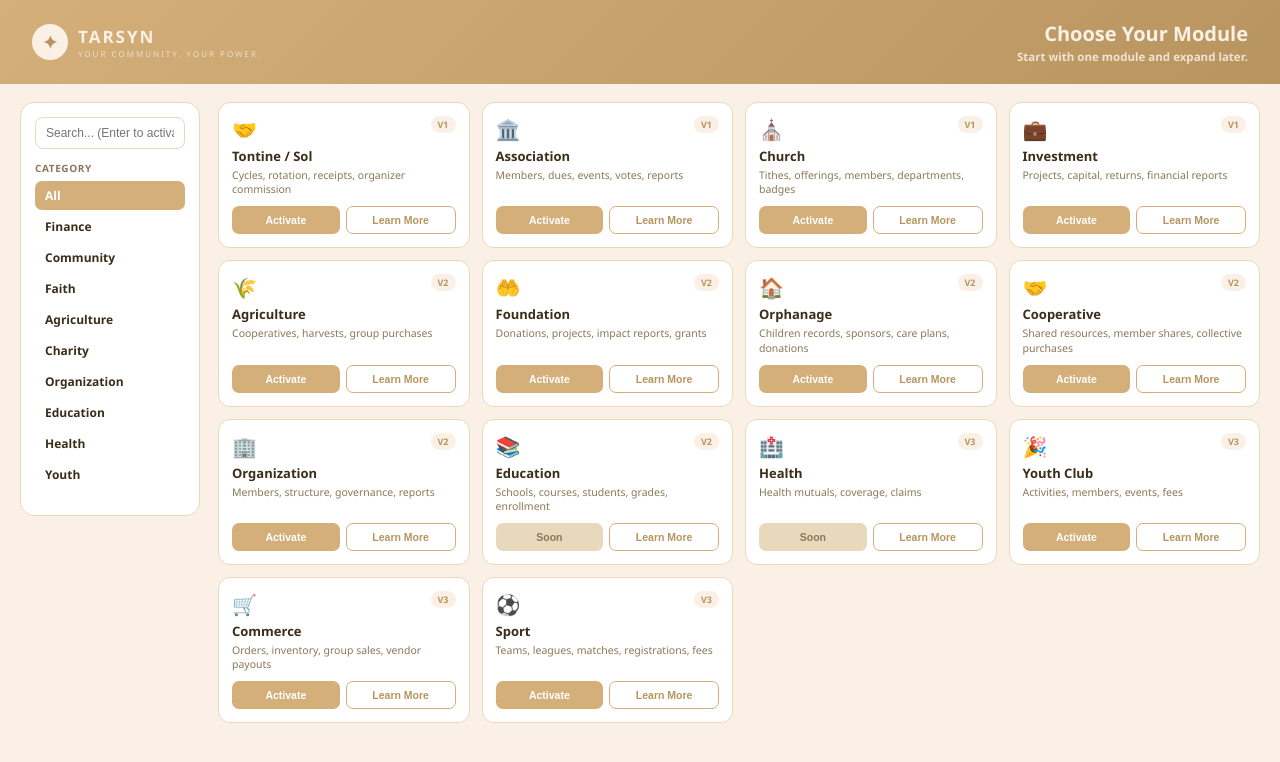
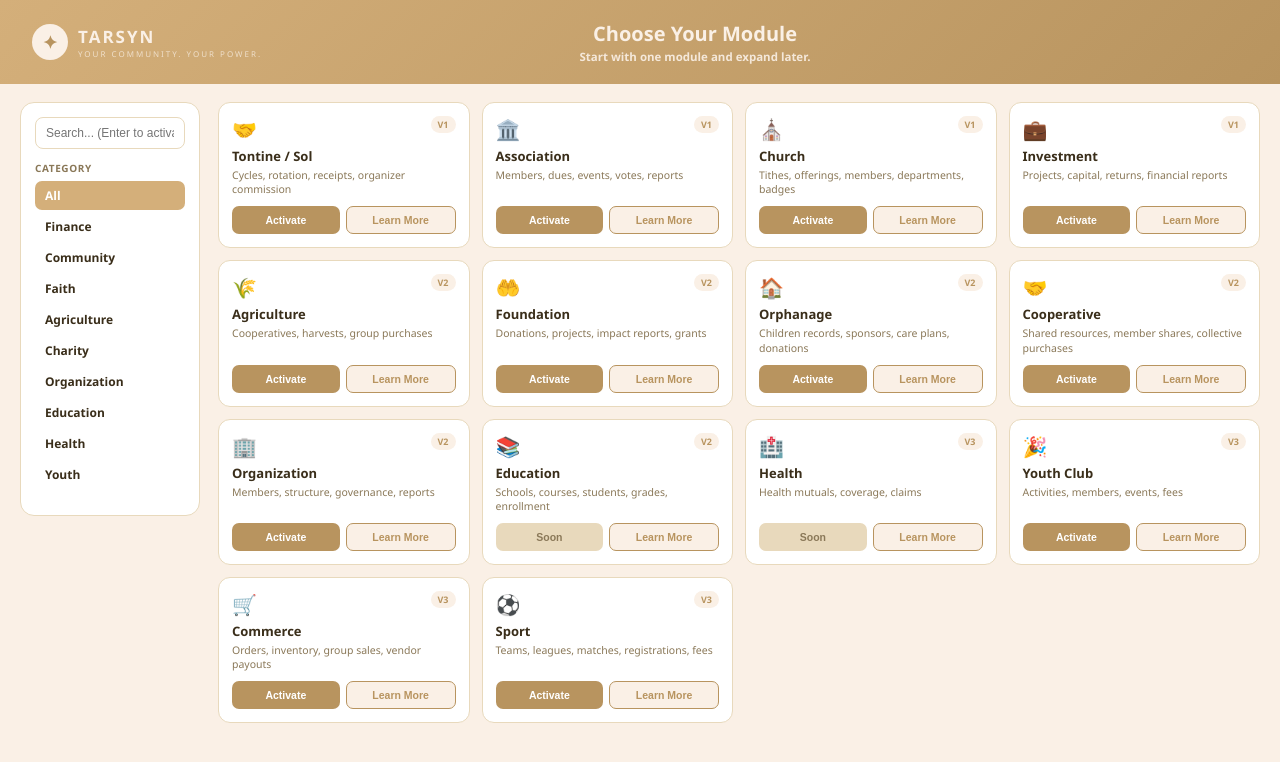
Before and after one commit to Rachelejr/tarsyn-app, a Next.js app: page /workspace/select-module in a window 1280 px wide. Shown: the top 762 px of the page. Built offline with nearby package versions, Linux system fonts and the light colour scheme; no server answers.

Commit message:
Fix activate button affecting all modules, center header text, fix Learn More contrast

```diff
--- a/src/app/workspace/select-module/page.tsx
+++ b/src/app/workspace/select-module/page.tsx
@@ -55,7 +55,7 @@ function ChooseModuleInner() {
   const [query, setQuery] = useState('');
   const [category, setCategory] = useState('All');
   const [activating, setActivating] = useState<ModuleDef | null>(null);
-  const [attaching, setAttaching] = useState(false);
+  const [attachingSlug, setAttachingSlug] = useState<string | null>(null);
   const [attachError, setAttachError] = useState('');
 
   const filtered = useMemo(() => {
@@ -79,7 +79,7 @@ function ChooseModuleInner() {
 
   const handleActivateDirect = async (m: ModuleDef) => {
     const slug = slugify(m.title);
-    setAttaching(true);
+    setAttachingSlug(slug);
     setAttachError('');
     try {
       await updateDoc(doc(db, 'workspaces', workspaceId), {
@@ -88,7 +88,7 @@ function ChooseModuleInner() {
       goToModulePage(slug, workspaceId);
     } catch (err) {
       setAttachError('Could not activate this module. Please try again.');
-      setAttaching(false);
+      setAttachingSlug(null);
     }
   };
 
@@ -104,6 +104,7 @@ function ChooseModuleInner() {
 
   const handleActivateClick = (m: ModuleDef) => {
     if (COMING_SOON_TITLES.includes(m.title)) return;
+    if (attachingSlug) return;
     if (workspaceId) {
       handleActivateDirect(m);
     } else {
@@ -126,20 +127,21 @@ function ChooseModuleInner() {
       `}</style>
 
       <div style={{ background: `linear-gradient(135deg, ${C.dore} 0%, ${C.doreDark} 100%)`, padding: '20px 32px' }}>
-        <div style={{ maxWidth: '1280px', margin: '0 auto', display: 'flex', alignItems: 'center', justifyContent: 'space-between' }}>
+        <div style={{ maxWidth: '1280px', margin: '0 auto', display: 'flex', alignItems: 'center', gap: '20px' }}>
           <div style={{ display: 'flex', alignItems: 'center', gap: '10px' }}>
-            <div style={{ width: '36px', height: '36px', borderRadius: '50%', background: C.creme, display: 'flex', alignItems: 'center', justifyContent: 'center', fontSize: '18px', color: C.doreDark, fontWeight: 800 }}>✦</div>
+            <div style={{ width: '36px', height: '36px', borderRadius: '50%', background: C.creme, display: 'flex', alignItems: 'center', justifyContent: 'center', fontSize: '18px', color: C.doreDark, fontWeight: 800, flexShrink: 0 }}>✦</div>
             <div>
               <div style={{ color: C.creme, fontSize: '17px', fontWeight: 800, letterSpacing: '2px' }}>TARSYN</div>
               <div style={{ color: 'rgba(250,240,230,0.75)', fontSize: '8px', letterSpacing: '2px' }}>YOUR COMMUNITY. YOUR POWER.</div>
             </div>
           </div>
-          <div style={{ textAlign: 'right' }}>
+          <div style={{ flex: 1, textAlign: 'center' }}>
             <h1 style={{ color: C.creme, fontSize: '20px', fontWeight: 800, margin: '0 0 2px' }}>Choose Your Module</h1>
-            <p style={{ color: 'rgba(250,240,230,0.85)', fontSize: '11.5px', margin: 0, fontWeight: 600 }}>
+            <p style={{ color: 'rgba(250,240,230,0.9)', fontSize: '11.5px', margin: 0, fontWeight: 600 }}>
               {workspaceId ? 'Activating a module for your new workspace.' : 'Start with one module and expand later.'}
             </p>
           </div>
+          <div style={{ width: '120px', flexShrink: 0 }} />
         </div>
       </div>
 
@@ -177,7 +179,10 @@ function ChooseModuleInner() {
 
           <div style={{ display: 'grid', gridTemplateColumns: 'repeat(4, 1fr)', gap: '12px' }}>
             {filtered.map(m => {
+              const slug = slugify(m.title);
               const isComingSoon = COMING_SOON_TITLES.includes(m.title);
+              const isThisAttaching = attachingSlug === slug;
+              const anyAttaching = attachingSlug !== null;
               return (
                 <div key={m.title} className="module-card" style={{ background: 'white', border: `1.5px solid ${C.border}`, borderRadius: '12px', padding: '13px', display: 'flex', flexDirection: 'column' }}>
                   <div style={{ display: 'flex', alignItems: 'flex-start', justifyContent: 'space-between', marginBottom: '4px' }}>
@@ -188,17 +193,18 @@ function ChooseModuleInner() {
                   <p style={{ color: C.texteGris, fontSize: '10.5px', margin: '0 0 10px', lineHeight: 1.35, flex: 1 }}>{m.desc}</p>
 
                   <div style={{ display: 'flex', gap: '6px' }}>
-                    <button onClick={() => handleActivateClick(m)} disabled={attaching || isComingSoon}
+                    <button onClick={() => handleActivateClick(m)} disabled={anyAttaching || isComingSoon}
                       style={{
                         flex: 1, padding: '7px', border: 'none', borderRadius: '7px', fontSize: '10.5px', fontWeight: 700,
-                        background: isComingSoon ? C.border : C.dore,
+                        background: isComingSoon ? C.border : C.doreDark,
                         color: isComingSoon ? C.texteGris : 'white',
-                        cursor: isComingSoon ? 'not-allowed' : (attaching ? 'wait' : 'pointer'),
+                        opacity: (anyAttaching && !isThisAttaching) ? 0.5 : 1,
+                        cursor: isComingSoon ? 'not-allowed' : (anyAttaching ? 'wait' : 'pointer'),
                       }}>
-                      {isComingSoon ? 'Soon' : (attaching ? '...' : 'Activate')}
+                      {isComingSoon ? 'Soon' : (isThisAttaching ? '...' : 'Activate')}
                     </button>
-                    <button onClick={() => router.push(`/modules/${slugify(m.title)}`)}
-                      style={{ flex: 1, padding: '7px', background: 'white', color: C.doreDark, border: `1.5px solid ${C.dore}`, borderRadius: '7px', fontSize: '10.5px', fontWeight: 600, cursor: 'pointer' }}>
+                    <button onClick={() => router.push(`/modules/${slug}`)}
+                      style={{ flex: 1, padding: '7px', background: C.creme, color: C.doreDark, border: `1.5px solid ${C.doreDark}`, borderRadius: '7px', fontSize: '10.5px', fontWeight: 700, cursor: 'pointer' }}>
                       Learn More
                     </button>
                   </div>
@@ -223,11 +229,11 @@ function ChooseModuleInner() {
             <p style={{ color: C.texteGris, fontSize: '13px', margin: '0 0 24px' }}>How do you want to set this up?</p>
 
             <button onClick={() => handleActivateChoice('new')}
-              style={{ width: '100%', padding: '14px', background: C.dore, color: 'white', border: 'none', borderRadius: '12px', fontSize: '14px', fontWeight: 700, cursor: 'pointer', marginBottom: '10px' }}>
+              style={{ width: '100%', padding: '14px', background: C.doreDark, color: 'white', border: 'none', borderRadius: '12px', fontSize: '14px', fontWeight: 700, cursor: 'pointer', marginBottom: '10px' }}>
               Create New Workspace
             </button>
             <button onClick={() => handleActivateChoice('existing')}
-              style={{ width: '100%', padding: '14px', background: 'white', color: C.doreDark, border: `1.5px solid ${C.dore}`, borderRadius: '12px', fontSize: '14px', fontWeight: 600, cursor: 'pointer', marginBottom: '14px' }}>
+              style={{ width: '100%', padding: '14px', background: 'white', color: C.doreDark, border: `1.5px solid ${C.doreDark}`, borderRadius: '12px', fontSize: '14px', fontWeight: 600, cursor: 'pointer', marginBottom: '14px' }}>
               Connect to Existing Workspace
             </button>
             <button onClick={() => setActivating(null)}
```
